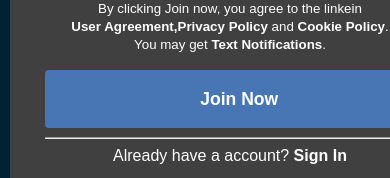
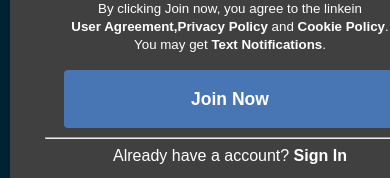
Before and after one commit to BadduCoder/BadduCoder.github.io, a plain HTML site: page LinkedIn/index.html in a window 390 px wide. Shown: the part 458-636 px from the top of the page. Drawn offline with Linux system fonts and the light colour scheme.

Commit message:
Minor responsive issues

```diff
--- a/LinkedIn/custom.css
+++ b/LinkedIn/custom.css
@@ -9,8 +9,8 @@
     min-width:90%;
   }
   button{
-    max-width:105%;
-    min-width:105%;
+    max-width:90%;
+    min-width:90%;
     font-size:15px;
   }
 }
```
